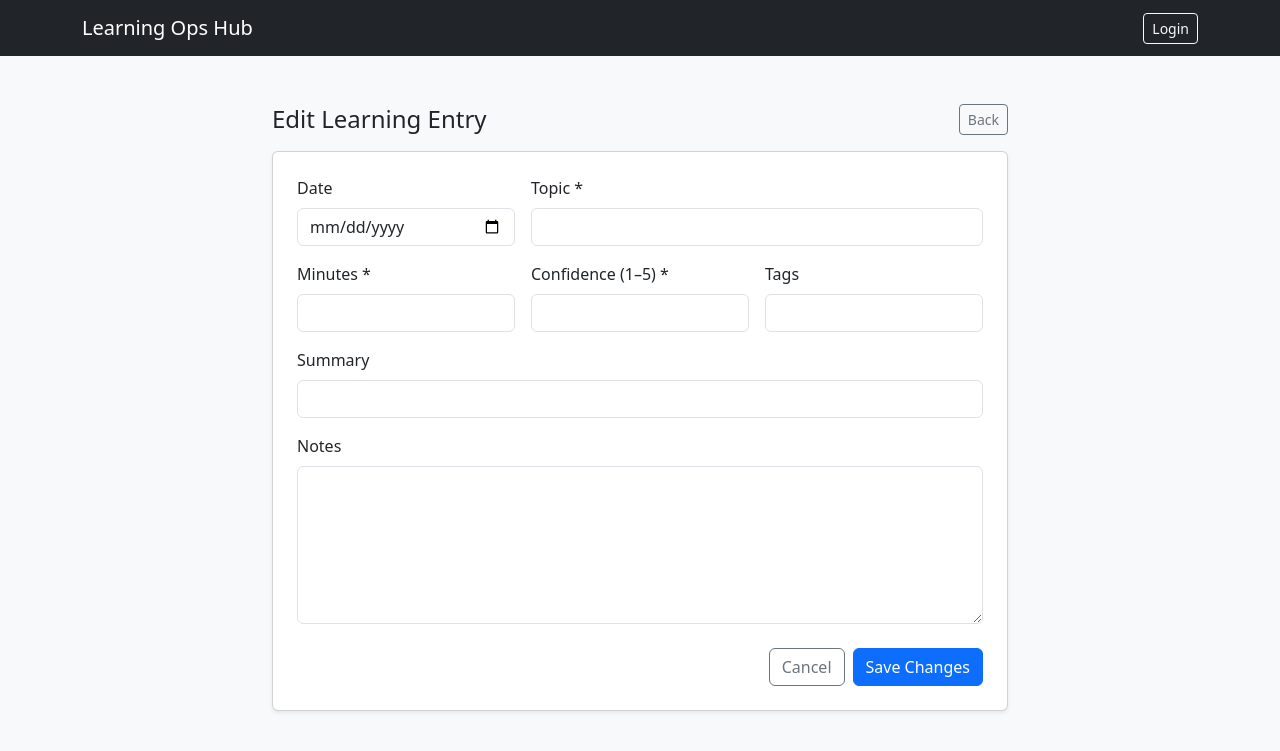
After one commit to hmerc-spec/portfolio-analytics-app, a Flask app: template templates/learning_edit.html in a window 1280 px wide. The commit adds this page. Shown: the top 751 px of the page. Run offline with Flask 3, Linux system fonts and the light colour scheme; the template is opened without the code that fills it, so the values that code supplies are empty; some libraries are stand-ins or nearby versions.

Commit message:
Add learning detail and edit pages

```diff
--- a/app.py
+++ b/app.py
@@ -105,6 +105,126 @@ def learning_new():
     return render_template("learning_new.html", form={})
 
 
+@app.route("/learning/<int:entry_id>/edit", methods=["GET", "POST"])
+@login_required
+def learning_edit(entry_id: int):
+    if request.method == "POST":
+        entry_date = request.form.get("entry_date", "").strip()
+        topic = request.form.get("topic", "").strip()
+        minutes_text = request.form.get("minutes", "").strip()
+        confidence_text = request.form.get("confidence", "").strip()
+        summary = request.form.get("summary", "").strip() or None
+        notes = request.form.get("notes", "").strip() or None
+        tags = request.form.get("tags", "").strip() or None
+
+        errors = []
+        if not topic:
+            errors.append("Topic is required.")
+
+        try:
+            minutes = int(minutes_text)
+            if minutes < 0:
+                errors.append("Minutes must be 0 or more.")
+        except ValueError:
+            errors.append("Minutes must be a whole number.")
+
+        try:
+            confidence = int(confidence_text)
+            if confidence < 1 or confidence > 5:
+                errors.append("Confidence must be between 1 and 5.")
+        except ValueError:
+            errors.append("Confidence must be a whole number between 1 and 5.")
+
+        if errors:
+            # Re-render form with entered data
+            return render_template(
+                "learning_edit.html",
+                errors=errors,
+                entry_id=entry_id,
+                form=request.form,
+            ), 400
+
+        with get_db_connection() as conn:
+            with conn.cursor() as cur:
+                cur.execute(
+                    """
+                    update learning_entries
+                    set entry_date = coalesce(%s, entry_date),
+                        topic = %s,
+                        minutes = %s,
+                        confidence = %s,
+                        summary = %s,
+                        notes = %s,
+                        tags = %s
+                    where id = %s
+                    """,
+                    (entry_date or None, topic, minutes, confidence, summary, notes, tags, entry_id),
+                )
+
+        return redirect(url_for("learning_detail", entry_id=entry_id))
+
+    # GET: load existing data
+    with get_db_connection() as conn:
+        with conn.cursor() as cur:
+            cur.execute(
+                """
+                select entry_date, topic, minutes, confidence, summary, notes, tags
+                from learning_entries
+                where id = %s
+                """,
+                (entry_id,),
+            )
+            row = cur.fetchone()
+
+    if not row:
+        return "Not found", 404
+
+    form = {
+        "entry_date": str(row[0]) if row[0] else "",
+        "topic": row[1] or "",
+        "minutes": row[2] if row[2] is not None else "",
+        "confidence": row[3] if row[3] is not None else "",
+        "summary": row[4] or "",
+        "notes": row[5] or "",
+        "tags": row[6] or "",
+    }
+
+    return render_template("learning_edit.html", entry_id=entry_id, form=form, errors=[])
+
+
+@app.get("/learning/<int:entry_id>")
+@login_required
+def learning_detail(entry_id: int):
+    with get_db_connection() as conn:
+        with conn.cursor() as cur:
+            cur.execute(
+                """
+                select id, entry_date, topic, minutes, confidence, summary, notes, tags, created_at
+                from learning_entries
+                where id = %s
+                """,
+                (entry_id,),
+            )
+            row = cur.fetchone()
+
+    if not row:
+        return "Not found", 404
+
+    entry = {
+        "id": row[0],
+        "entry_date": row[1],
+        "topic": row[2],
+        "minutes": row[3],
+        "confidence": row[4],
+        "summary": row[5],
+        "notes": row[6],
+        "tags": row[7],
+        "created_at": row[8],
+    }
+
+    return render_template("learning_detail.html", entry=entry)
+
+
 @app.get("/learning")
 @login_required
 def learning_list():
--- /dev/null
+++ b/templates/learning_edit.html
@@ -0,0 +1,119 @@
+{% extends "base.html" %}
+
+{% block title %}Edit Learning Entry | Learning Ops Hub{% endblock %}
+
+{% block content %}
+  <div class="row justify-content-center">
+    <div class="col-12 col-lg-8">
+      <div class="d-flex justify-content-between align-items-center mb-3">
+        <h1 class="h4 mb-0">Edit Learning Entry</h1>
+        <a class="btn btn-outline-secondary btn-sm" href="{{ url_for('learning_detail', entry_id=entry_id) }}">Back</a>
+      </div>
+
+      {% if errors %}
+        <div class="alert alert-danger" role="alert">
+          <ul class="mb-0">
+            {% for e in errors %}
+              <li>{{ e }}</li>
+            {% endfor %}
+          </ul>
+        </div>
+      {% endif %}
+
+      <div class="card shadow-sm">
+        <div class="card-body p-4">
+          <form method="post" action="{{ url_for('learning_edit', entry_id=entry_id) }}">
+            <div class="row g-3">
+              <div class="col-12 col-md-4">
+                <label class="form-label" for="entry_date">Date</label>
+                <input
+                  type="date"
+                  class="form-control"
+                  id="entry_date"
+                  name="entry_date"
+                  value="{{ form.get('entry_date', '') }}"
+                />
+              </div>
+
+              <div class="col-12 col-md-8">
+                <label class="form-label" for="topic">Topic *</label>
+                <input
+                  type="text"
+                  class="form-control"
+                  id="topic"
+                  name="topic"
+                  required
+                  value="{{ form.get('topic', '') }}"
+                />
+              </div>
+
+              <div class="col-12 col-md-4">
+                <label class="form-label" for="minutes">Minutes *</label>
+                <input
+                  type="number"
+                  class="form-control"
+                  id="minutes"
+                  name="minutes"
+                  required
+                  min="0"
+                  value="{{ form.get('minutes', '') }}"
+                />
+              </div>
+
+              <div class="col-12 col-md-4">
+                <label class="form-label" for="confidence">Confidence (1–5) *</label>
+                <input
+                  type="number"
+                  class="form-control"
+                  id="confidence"
+                  name="confidence"
+                  required
+                  min="1"
+                  max="5"
+                  value="{{ form.get('confidence', '') }}"
+                />
+              </div>
+
+              <div class="col-12 col-md-4">
+                <label class="form-label" for="tags">Tags</label>
+                <input
+                  type="text"
+                  class="form-control"
+                  id="tags"
+                  name="tags"
+                  value="{{ form.get('tags', '') }}"
+                />
+              </div>
+
+              <div class="col-12">
+                <label class="form-label" for="summary">Summary</label>
+                <input
+                  type="text"
+                  class="form-control"
+                  id="summary"
+                  name="summary"
+                  value="{{ form.get('summary', '') }}"
+                />
+              </div>
+
+              <div class="col-12">
+                <label class="form-label" for="notes">Notes</label>
+                <textarea
+                  class="form-control"
+                  id="notes"
+                  name="notes"
+                  rows="6"
+                >{{ form.get('notes', '') }}</textarea>
+              </div>
+            </div>
+
+            <div class="d-flex justify-content-end gap-2 mt-4">
+              <a class="btn btn-outline-secondary" href="{{ url_for('learning_detail', entry_id=entry_id) }}">Cancel</a>
+              <button type="submit" class="btn btn-primary">Save Changes</button>
+            </div>
+          </form>
+        </div>
+      </div>
+    </div>
+  </div>
+{% endblock %}
--- a/templates/learning_list.html
+++ b/templates/learning_list.html
@@ -47,7 +47,11 @@
               {% for e in entries %}
                 <tr>
                   <td>{{ e.entry_date }}</td>
-                  <td class="fw-semibold">{{ e.topic }}</td>
+                  <td class="fw-semibold">
+                    <a class="text-decoration-none" href="{{ url_for('learning_detail', entry_id=e.id) }}">
+                        {{ e.topic }}
+                    </a>
+                  </td>
                   <td class="text-end">{{ e.minutes }}</td>
                   <td class="text-end">{{ e.confidence }}</td>
                   <td class="text-secondary">{{ e.summary or "" }}</td>
```
Also changed, not shown: templates/learning_detail.html (added, +63 -0 lines).
